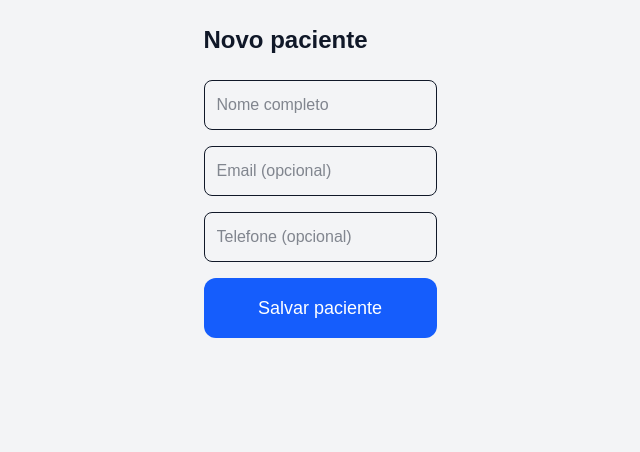
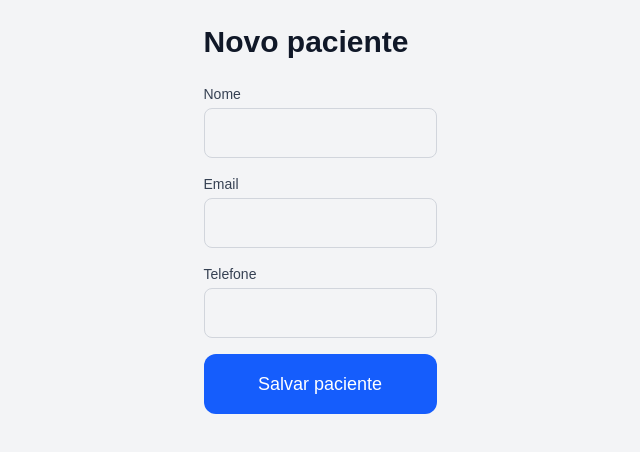
Before and after one commit to Gammon64/psylu-web, a Next.js app: page /patients/new in a window 1280 px wide. Shown: the top 452 px of the page, without its empty margins (320-960 px from the left). Built offline with nearby package versions, Linux system fonts and the light colour scheme; no server answers.

Commit message:
chore(patient): componentizando elementos do formulário

```diff
--- a/package.json
+++ b/package.json
@@ -15,12 +15,14 @@
     "@auth/prisma-adapter": "^2.11.2",
     "@prisma/adapter-pg": "^7.7.0",
     "@prisma/client": "^7.7.0",
+    "clsx": "^2.1.1",
     "dotenv": "^17.4.2",
     "next": "16.2.4",
     "next-auth": "^5.0.0-beta.31",
     "prisma": "^7.7.0",
     "react": "19.2.4",
-    "react-dom": "19.2.4"
+    "react-dom": "19.2.4",
+    "sonner": "^2.0.7"
   },
   "devDependencies": {
     "@tailwindcss/postcss": "^4",
--- a/src/app/layout.tsx
+++ b/src/app/layout.tsx
@@ -1,6 +1,7 @@
 import type { Metadata } from "next";
 import { Geist, Geist_Mono } from "next/font/google";
 import "./globals.css";
+import { Toaster } from "sonner";
 
 const geistSans = Geist({
   variable: "--font-geist-sans",
@@ -27,7 +28,10 @@ export default function RootLayout({
       lang="en"
       className={`${geistSans.variable} ${geistMono.variable} h-full antialiased`}
     >
-      <body className="min-h-full flex flex-col">{children}</body>
+      <body className="min-h-full flex flex-col">
+        {children}
+        <Toaster richColors position="top-center" />
+      </body>
     </html>
   );
 }
--- a/src/app/patients/new/page.tsx
+++ b/src/app/patients/new/page.tsx
@@ -1,4 +1,5 @@
 import PatientForm from "@/components/forms/patient-form";
+import H1 from "@/components/ui/h1";
 import { getSession } from "@/lib/auth";
 import { PatientServiceBuilder } from "@/modules/patient";
 import { PatientFormState } from "@/modules/patient/patient-schema";
@@ -45,9 +46,9 @@ const NewPatientPage = () => {
 
     return (
         <div className="p-6 max-w-xl mx-auto space-y-6">
-            <h1 className="text-2xl font-bold">
+            <H1>
                 Novo paciente
-            </h1>
+            </H1>
 
             <PatientForm action={createPatient} />
         </div>
--- a/src/components/forms/patient-form.tsx
+++ b/src/components/forms/patient-form.tsx
@@ -3,6 +3,11 @@
 import { PatientFormState } from '@/modules/patient/patient-schema';
 import { useRouter } from 'next/navigation';
 import { useActionState, useEffect } from 'react';
+import { toast } from 'sonner';
+import Button from '../ui/button';
+import FormError from '../ui/form-error';
+import FormField from '../ui/form-field';
+import Input from '../ui/input';
 
 type PatientFormProps = {
     action: (state: PatientFormState, data: FormData) => Promise<PatientFormState>;
@@ -19,7 +24,7 @@ const PatientForm = ({ action }: PatientFormProps) => {
 
     useEffect(() => {
         if (state.success) {
-            alert("Paciente criado com sucesso!");
+            toast.message("Paciente criado com sucesso!");
             router.push("/patients");
         }
     }, [state.success]);
@@ -29,44 +34,41 @@ const PatientForm = ({ action }: PatientFormProps) => {
             action={formAction}
             className="flex flex-col gap-4"
         >
-            <input
-                id="name"
+            <FormField label='Nome' >
+                <Input
                     name="name"
-                placeholder="Nome completo"
                     defaultValue={state.name}
-                className="p-3 border rounded-lg"
+                    error={!!state.error && !state.name}
                     required
                 />
+            </FormField>
 
-            <input
-                id="email"
+            <FormField label='Email' >
+                <Input
                     name="email"
                     type="email"
-                placeholder="Email (opcional)"
                     defaultValue={state.email || undefined}
-                className="p-3 border rounded-lg"
+                    error={!!state.error && !state.email}
                 />
+            </FormField>
 
-            <input
-                id="phone"
+            <FormField label='Telefone' >
+                <Input
                     name="phone"
                     type="tel"
-                placeholder="Telefone (opcional)"
                     defaultValue={state.phone || undefined}
-                className="p-3 border rounded-lg"
+                    error={!!state.error && !state.phone}
                 />
+            </FormField>
 
-            {state.error && (
-                <span className='text-sm text-red-500'>{state.error}</span>
-            )}
+            <FormError message={state.error} />
 
-            <button
+            <Button
                 type="submit"
-                disabled={pending}
-                className="p-4 bg-blue-600 text-white rounded-xl text-lg"
+                loading={pending}
             >
-                {pending ? "Salvando..." : "Salvar paciente"}
-            </button>
+                Salvar paciente
+            </Button>
         </form>
     )
 }
--- /dev/null
+++ b/src/components/ui/button.tsx
@@ -0,0 +1,30 @@
+import clsx from "clsx"
+import { ButtonHTMLAttributes } from "react"
+
+type ButtonProps = ButtonHTMLAttributes<HTMLButtonElement> & {
+  loading?: boolean
+}
+const Button = ({
+  children,
+  className,
+  loading,
+  disabled,
+  ...props
+}: ButtonProps) => {
+  return (
+    <button
+      {...props}
+      disabled={disabled || loading}
+      className={clsx(
+        "p-4 rounded-xl text-lg text-white transition",
+        "bg-blue-600 hover:bg-blue-700",
+        "disabled:opacity-50 disabled:cursor-not-allowed",
+        className
+      )}
+    >
+      {loading ? "Salvando..." : children}
+    </button>
+  )
+}
+
+export default Button
--- /dev/null
+++ b/src/components/ui/form-error.tsx
@@ -0,0 +1,15 @@
+type FormErrorProps = {
+    message?: any[] | string;
+}
+
+const FormError = ({ message }: FormErrorProps) => {
+    if (!message) return null
+
+    return (
+        <div className="p-3 bg-red-100 text-red-700 rounded-lg text-sm">
+            {message}
+        </div>
+    )
+}
+
+export default FormError
--- /dev/null
+++ b/src/components/ui/form-field.tsx
@@ -0,0 +1,27 @@
+import { ReactNode } from "react"
+
+type FormFieldProps = {
+    label: string
+    error?: string
+    children: ReactNode
+}
+
+const FormField = ({ label, error, children }: FormFieldProps) => {
+    return (
+        <div className="flex flex-col gap-1">
+            <label className="text-sm font-medium text-gray-700">
+                {label}
+            </label>
+
+            {children}
+
+            {error && (
+                <span className="text-sm text-red-500">
+                    {error}
+                </span>
+            )}
+        </div>
+    )
+}
+
+export default FormField
--- /dev/null
+++ b/src/components/ui/h1.tsx
@@ -0,0 +1,12 @@
+import clsx from 'clsx'
+import { HtmlHTMLAttributes } from 'react'
+
+type H1Props = HtmlHTMLAttributes<HTMLHeadingElement>
+
+const H1 = ({ className, ...props }: H1Props) => {
+  return (
+    <h1 {...props} className={clsx('text-3xl font-bold', className)}></h1>
+  )
+}
+
+export default H1
--- /dev/null
+++ b/src/components/ui/input.tsx
@@ -0,0 +1,21 @@
+import clsx from "clsx"
+import { InputHTMLAttributes } from "react"
+
+type InputProps = InputHTMLAttributes<HTMLInputElement> & {
+    error?: boolean
+}
+const Input = ({ className, error, ...props }: InputProps) => {
+    return (
+        <input
+            {...props}
+            className={clsx(
+                "p-3 rounded-lg border w-full outline-none transition",
+                "focus:ring-2 focus:ring-blue-500",
+                error ? "border-red-500" : "border-gray-300",
+                className
+            )}
+        />
+    )
+}
+
+export default Input
```
Also changed, not shown: 1 other file (tests, documents, lock files or other folders). Lines whose indentation alone changed are shown as unchanged.
